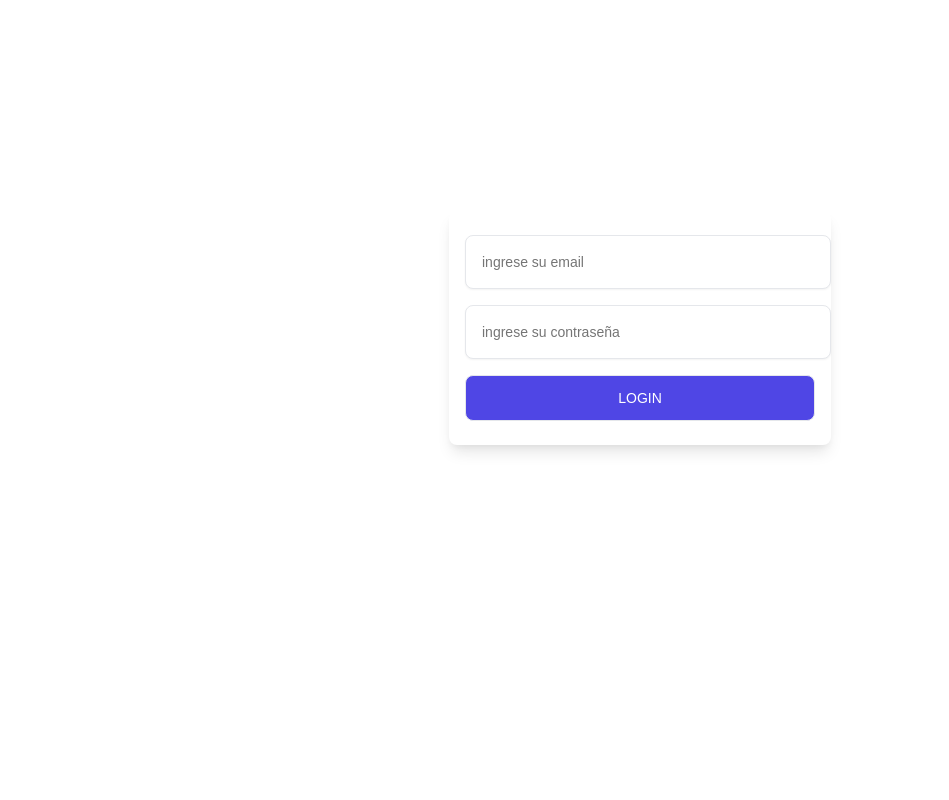
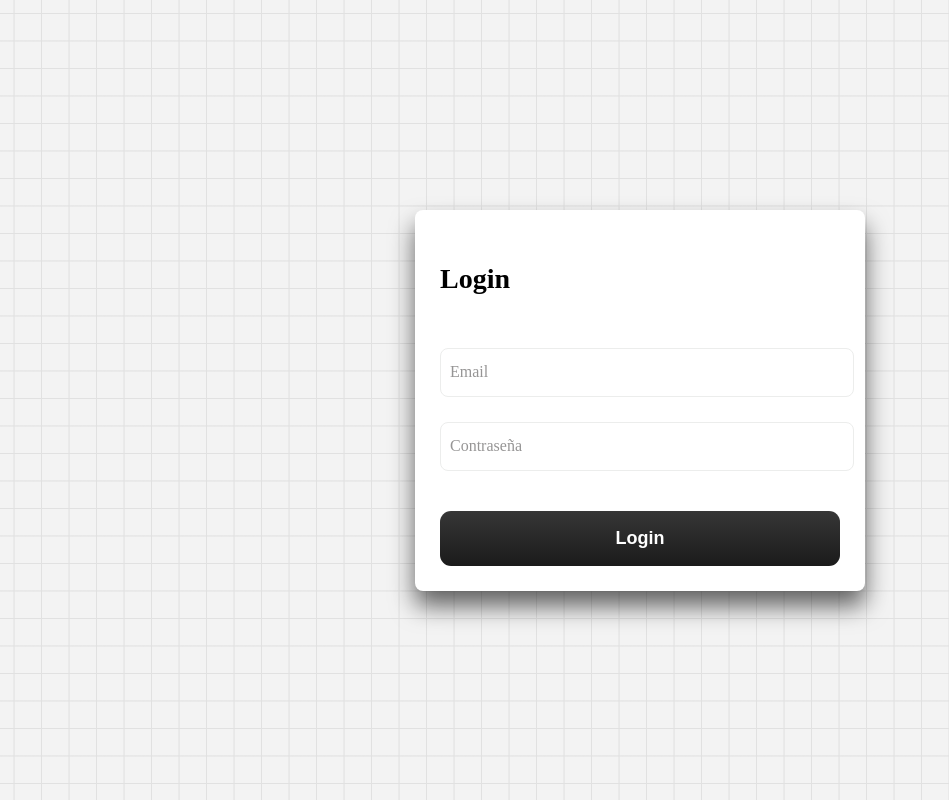
Before and after one commit to NoeOnDev/BUSQUEDA-DATOS-PERSONALES, a React (Vite) app in the folder aut-front/: page / in a window 1280 px wide. Shown: the whole page, without its empty margins (0-949 px from the left). Built offline with nearby package versions, Linux system fonts and the light colour scheme.

Commit message:
Actualizar estilos de autenticación, búsqueda y formulario de inicio de sesión

```diff
--- a/aut-front/src/assets/css/authStyle.module.css
+++ b/aut-front/src/assets/css/authStyle.module.css
@@ -1,70 +1,85 @@
+body {
+    margin: 0;
+    padding: 0;
+}
+
 .container {
+    width: 100%;
+    height: 100%;
+    --color: #E1E1E1;
+    background-color: #F3F3F3;
+    background-image: linear-gradient(0deg, transparent 24%, var(--color) 25%, var(--color) 26%, transparent 27%,transparent 74%, var(--color) 75%, var(--color) 76%, transparent 77%,transparent),
+        linear-gradient(90deg, transparent 24%, var(--color) 25%, var(--color) 26%, transparent 27%,transparent 74%, var(--color) 75%, var(--color) 76%, transparent 77%,transparent);
+    background-size: 55px 55px;
     display: flex;
     justify-content: center;
     align-items: center;
-    height: 80vh;
-}
+    height: 100vh;
 
-.form {
-    background-color: #fff;
-    align-content: center;
-    padding: 1rem;
-    max-width: 350px;
-    border-radius: 0.5rem;
-    box-shadow: 0 10px 15px -3px rgba(0, 0, 0, 0.1), 0 4px 6px -2px rgba(0, 0, 0, 0.05);
+  }
+  .formControl {
+    margin: 20px;
+    background-color: #ffffff;
+    box-shadow: 0 15px 25px rgba(0, 0, 0, 0.6);
+    width: 400px;
+    display: flex;
+    justify-content: center;
+    flex-direction: column;
+    gap: 10px;
+    padding: 25px;
+    border-radius: 8px;
+  }
+  .title {
+    font-size: 28px;
+    font-weight: 800;
+  }
+  .inputField {
+    position: relative;
+    width: 100%;
   }
 
-  .form-title {
-    font-size: 1.25rem;
-    line-height: 1.75rem;
-    font-weight: 600;
-    text-align: center;
-    color: #000;
+  .input {
+    margin-top: 15px;
+    width: 100%;
+    outline: none;
+    border-radius: 8px;
+    height: 45px;
+    border: 1.5px solid #ecedec;
+    background: transparent;
+    padding-left: 10px;
   }
-
-  .inputContainer {
-    position: relative;
+  .input:focus {
+    border: 1.5px solid #2d79f3;
   }
-
-  .inputContainer input, .form button {
+  .inputField .label {
+    position: absolute;
+    top: 30px;
+    font-size: 16px;
+    left: 10px;
+    color: #969595;
+    transition: all 0.3s ease;
+    pointer-events: none;
+    z-index: 0;
+  }
+  .inputField .input:focus ~ .label,
+  .inputField .input:valid ~ .label {
+    top: 6px;
+    left: 5px;
+    font-size: 12px;
+    color: #2d79f3;
+    background-color: #ffffff;
+    padding-left: 5px;
+    padding-right: 5px;
+  }
+  .submitBtn {
+    margin-top: 30px;
+    height: 55px;
+    background: #f2f2f2;
+    border-radius: 11px;
+    border: 0;
     outline: none;
-    border: 1px solid #e5e7eb;
-    margin: 8px 0;
-  }
-
-  .inputContainer input {
-    background-color: #fff;
-    padding: 1rem;
-    padding-right: 3rem;
-    font-size: 0.875rem;
-    line-height: 1.25rem;
-    width: 300px;
-    border-radius: 0.5rem;
-    box-shadow: 0 1px 2px 0 rgba(0, 0, 0, 0.05);
-  }
-
-  .submit {
-    padding-top: 0.75rem;
-    padding-bottom: 0.75rem;
-    padding-left: 1.25rem;
-    padding-right: 1.25rem;
-    background-color: #4F46E5;
     color: #ffffff;
-    font-size: 0.875rem;
-    line-height: 1.25rem;
-    font-weight: 500;
-    width: 100%;
-    border-radius: 0.5rem;
-    text-transform: uppercase;
-  }
-
-  .signup-link {
-    color: #6B7280;
-    font-size: 0.875rem;
-    line-height: 1.25rem;
-    text-align: center;
-  }
-
-  .signup-link a {
-    text-decoration: underline;
-  }
+    font-size: 18px;
+    font-weight: 700;
+    background: linear-gradient(180deg, #363636 0%, #1b1b1b)
+}
--- a/aut-front/src/assets/css/menuSearchStyle.module.css
+++ b/aut-front/src/assets/css/menuSearchStyle.module.css
@@ -1,6 +1,15 @@
 .menuContainer {
+    width: 100%;
+    height: 100%;
+    --color: #E1E1E1;
+    background-color: #F3F3F3;
+    background-image: linear-gradient(0deg, transparent 24%, var(--color) 25%, var(--color) 26%, transparent 27%,transparent 74%, var(--color) 75%, var(--color) 76%, transparent 77%,transparent),
+        linear-gradient(90deg, transparent 24%, var(--color) 25%, var(--color) 26%, transparent 27%,transparent 74%, var(--color) 75%, var(--color) 76%, transparent 77%,transparent);
+    background-size: 55px 55px;
     display: flex;
     justify-content: center;
+    align-items: center;
+    height: 100vh;
 }
 
 .menuList {
--- a/aut-front/src/assets/css/searchStyle.module.css
+++ b/aut-front/src/assets/css/searchStyle.module.css
@@ -1,9 +1,15 @@
 .container {
+  width: 100%;
+  height: 100%;
+  --color: #E1E1E1;
+  background-color: #F3F3F3;
+  background-image: linear-gradient(0deg, transparent 24%, var(--color) 25%, var(--color) 26%, transparent 27%,transparent 74%, var(--color) 75%, var(--color) 76%, transparent 77%,transparent),
+      linear-gradient(90deg, transparent 24%, var(--color) 25%, var(--color) 26%, transparent 27%,transparent 74%, var(--color) 75%, var(--color) 76%, transparent 77%,transparent);
+  background-size: 55px 55px;
     flex-direction: column;
     display: flex;
     align-items: center;
     justify-content: center;
-    margin: 2rem 1rem;
 }
 
 .tableStyle {
@@ -36,7 +42,7 @@
 }
 
 .inputStyle {
-    margin: 10px 0;
+    margin: 50px 0;
     margin-bottom: 2rem;
     padding: 12px;
     width: 400px;
--- a/aut-front/src/components/loginUserForm.jsx
+++ b/aut-front/src/components/loginUserForm.jsx
@@ -32,14 +32,17 @@ function LoginUserForm() {
     return (
         <div className={styles.container}>
             <ToastContainer />
-            <form className={styles.form} onSubmit={handleSubmit}>
-                <div className={styles.inputContainer}>
-                    <input type="email"  placeholder="ingrese su email" value={email} onChange={(e) => setEmail(e.target.value)} required />
+            <form className={styles.formControl} onSubmit={handleSubmit}>
+            <p className={styles.title}>Login</p>
+                <div className={styles.inputField}>
+                    <input className={styles.input} type="email" value={email} onChange={(e) => setEmail(e.target.value)} required />
+                    <label className={styles.label}>Email</label>
                 </div>
-                <div className={styles.inputContainer}>
-                    <input type="password" placeholder="ingrese su contraseña" value={password} onChange={(e) => setPassword(e.target.value)} required />
+                <div className={styles.inputField}>
+                    <input className={styles.input} type="password" value={password} onChange={(e) => setPassword(e.target.value)} required />
+                    <label className={styles.label}>Contraseña</label>
                 </div>
-                <button className={styles.submit} type="submit">Login</button>
+                <button className={styles.submitBtn} type="submit">Login</button>
             </form>
         </div>
     );
```
